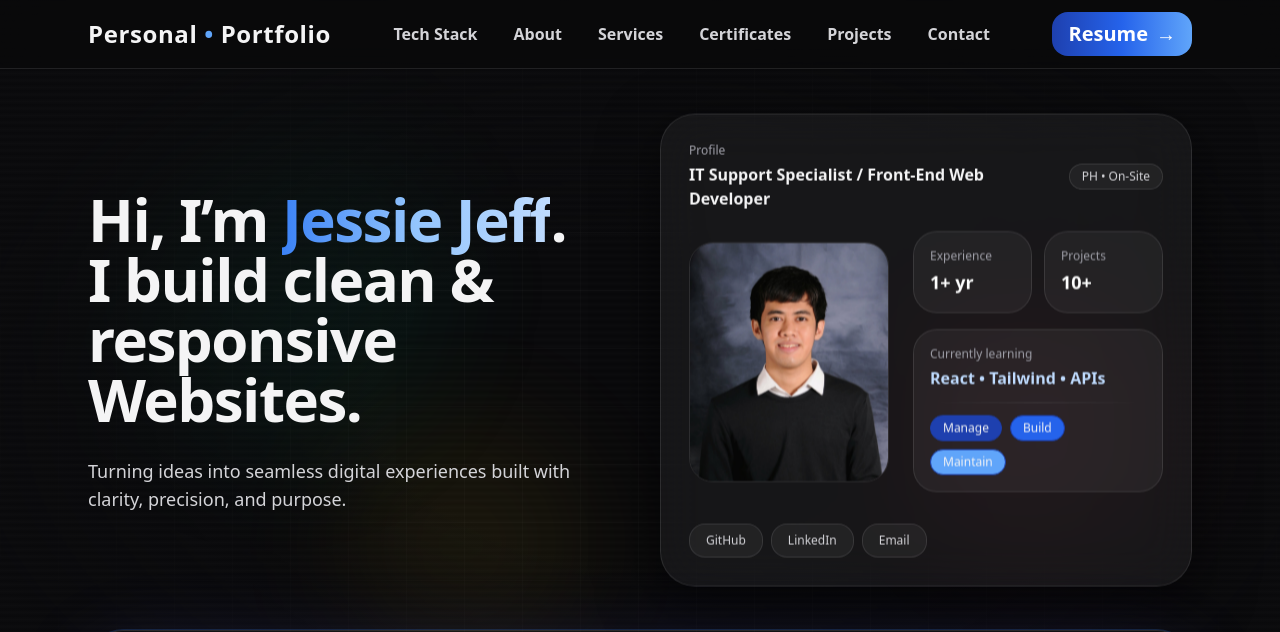
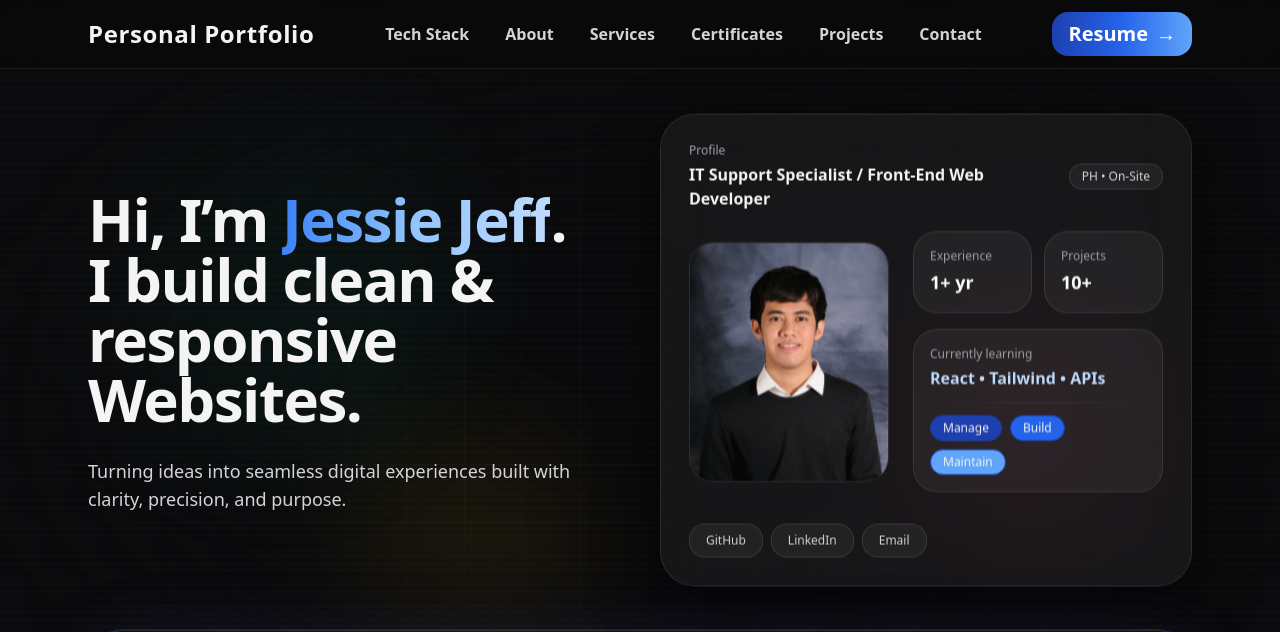
Before and after one commit to jessiejeffyambao06/TAILWIND-PERSONAL-PORTFOLIO, a plain HTML site: page index.html in a window 1280 px wide. Shown: the top 632 px of the page. Drawn offline with nearby package versions, Linux system fonts and the light colour scheme.

Commit message:
updating some information for my credentials

```diff
--- a/index.html
+++ b/index.html
@@ -100,7 +100,7 @@
       <a href="#home" class="group inline-flex items-center gap-3">
 
         <span class="text-2xl font-bold tracking-wide text-zinc-100">
-          Personal <span class="text-blue-400">•</span> Portfolio
+          Personal Portfolio
         </span>
       </a>
 
```
